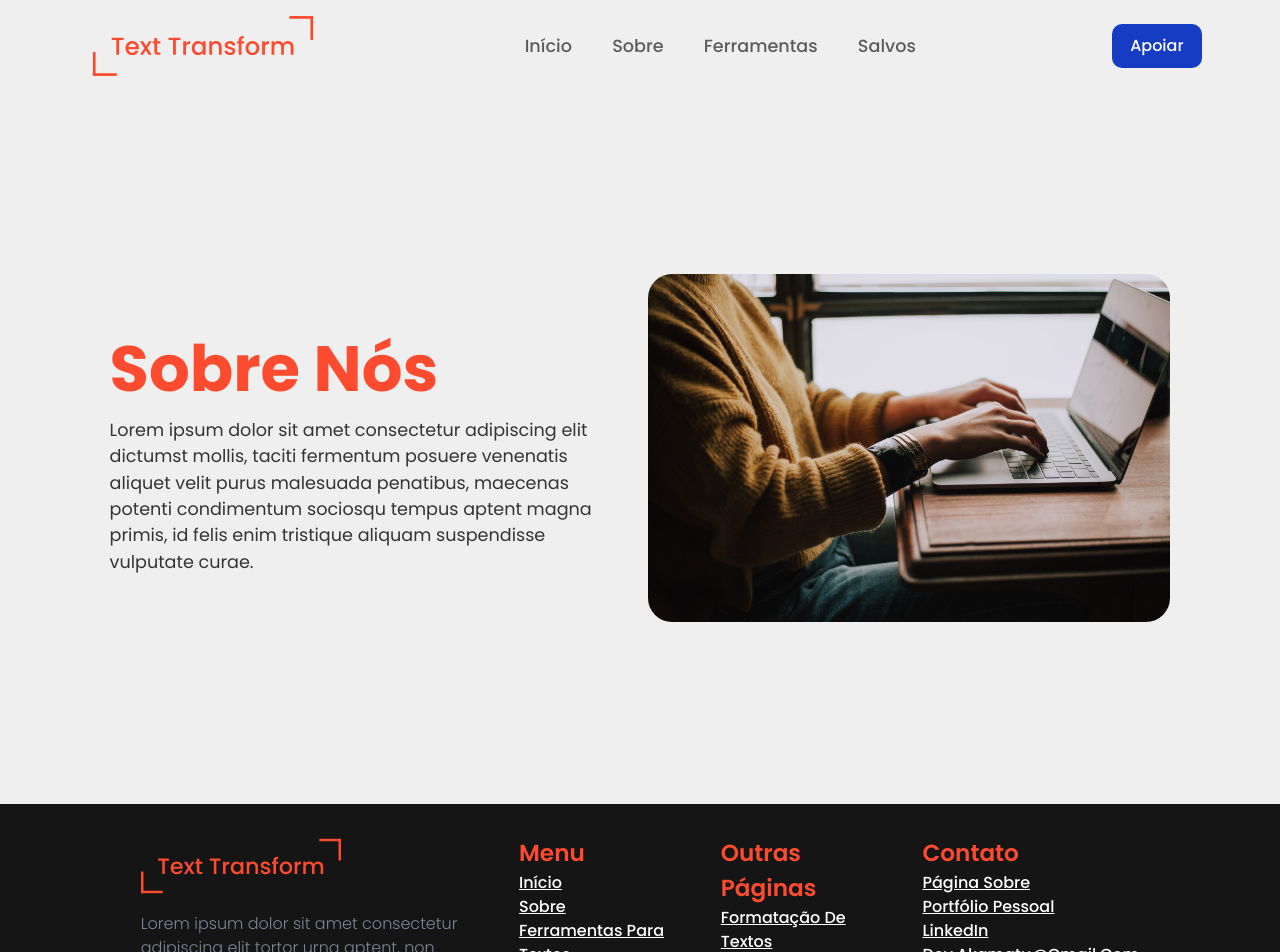
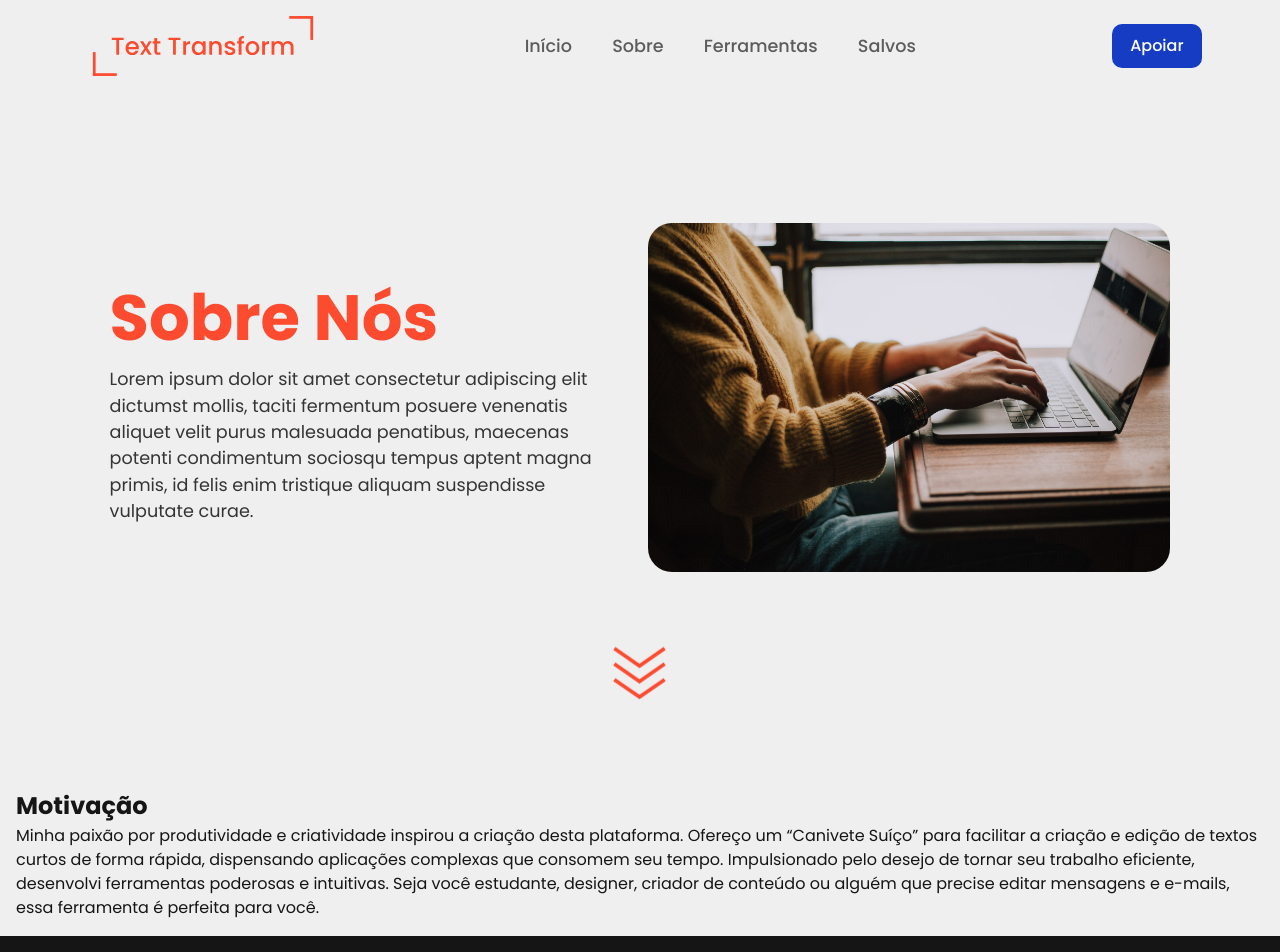
Before and after one commit to CauaRodrigues/text-transform, a Next.js app: page /sobre in a window 1280 px wide. Shown: the top 952 px of the page. Built offline with nearby package versions, Linux system fonts and the light colour scheme.

Commit message:
feat(user): indicador de conteúdo abaixo

```diff
--- a/src/app/sobre/page.scss
+++ b/src/app/sobre/page.scss
@@ -7,8 +7,14 @@ section.container--hero_about {
   width: 85%;
   min-height: 85vh;
 
-  // display: flex;
-  // justify-content: space-between;
+  display: flex;
+  flex-direction: column;
+  justify-content: center;
+  align-items: center;
+  gap: 1rem;
+
+  .container--content_about {
+    width: 100%;
     display: grid;
     grid-template-columns: repeat(2, 1fr);
     align-items: center;
@@ -27,6 +33,7 @@ section.container--hero_about {
       justify-content: space-evenly;
       flex-direction: column-reverse;
       text-align: center;
+    }
   }
 
   .box--content_text {
@@ -57,9 +64,25 @@ section.container--hero_about {
     }
   }
 
-  img {
+  img.hero-about {
     width: 100%;
     height: auto;
     border-radius: 24px;
   }
+
+  .scroll_indicator {
+    margin-top: 32px;
+    width: 55px;
+    animation: float 2.4s ease-in-out infinite;
   }
+
+  @keyframes float {
+    0%,
+    100% {
+      transform: translateY(0);
+    }
+    50% {
+      transform: translateY(30px);
+    }
+  }
+}
--- a/src/app/sobre/page.tsx
+++ b/src/app/sobre/page.tsx
@@ -1,5 +1,6 @@
 import Image from "next/image";
 import Header from "@/components/Header";
+import ScrollIndicatorIcon from "@/assets/icons/scroll-indicator.svg";
 import "./page.scss";
 
 export default function About() {
@@ -9,23 +10,51 @@ export default function About() {
 
       <main>
         <section className="container--hero_about">
+          <div className="container--content_about">
             <div className="box--content_text">
               <h1>Sobre Nós</h1>
               <p>
                 Lorem ipsum dolor sit amet consectetur adipiscing elit dictumst
                 mollis, taciti fermentum posuere venenatis aliquet velit purus
-              malesuada penatibus, maecenas potenti condimentum sociosqu tempus
-              aptent magna primis, id felis enim tristique aliquam suspendisse
-              vulputate curae.
+                malesuada penatibus, maecenas potenti condimentum sociosqu
+                tempus aptent magna primis, id felis enim tristique aliquam
+                suspendisse vulputate curae.
               </p>
             </div>
 
             <Image
               src="/assets/images/hero-about.jpg"
               alt="Pessoa digitando no notebook"
+              className="hero-about"
               width={718}
               height={478.67}
             />
+          </div>
+
+          <Image
+            src={ScrollIndicatorIcon}
+            alt="Scroll Indicator"
+            className="scroll_indicator"
+            width={55}
+            height={53}
+          />
+        </section>
+
+        <section>
+          <div>
+            <h2>Motivação</h2>
+
+            <p>
+              Minha paixão por produtividade e criatividade inspirou a criação
+              desta plataforma. Ofereço um “Canivete Suíço” para facilitar a
+              criação e edição de textos curtos de forma rápida, dispensando
+              aplicações complexas que consomem seu tempo. Impulsionado pelo
+              desejo de tornar seu trabalho eficiente, desenvolvi ferramentas
+              poderosas e intuitivas. Seja você estudante, designer, criador de
+              conteúdo ou alguém que precise editar mensagens e e-mails, essa
+              ferramenta é perfeita para você.
+            </p>
+          </div>
         </section>
       </main>
     </>
--- a/src/components/Header/styles.scss
+++ b/src/components/Header/styles.scss
@@ -26,6 +26,10 @@
   background-repeat: no-repeat;
   background-position: center;
   object-fit: cover;
+
+  .header--nav .list-links li:hover {
+    color: colors.$secondary-100;
+  }
 }
 
 .header--nav {
@@ -105,7 +109,7 @@
       }
 
       &:hover {
-        color: colors.$secondary-100;
+        color: colors.$light-100;
 
         &::before {
           transform: scaleX(1);
```
Also changed, not shown: src/assets/icons/scroll-indicator.svg (added). Lines whose indentation alone changed are shown as unchanged.
